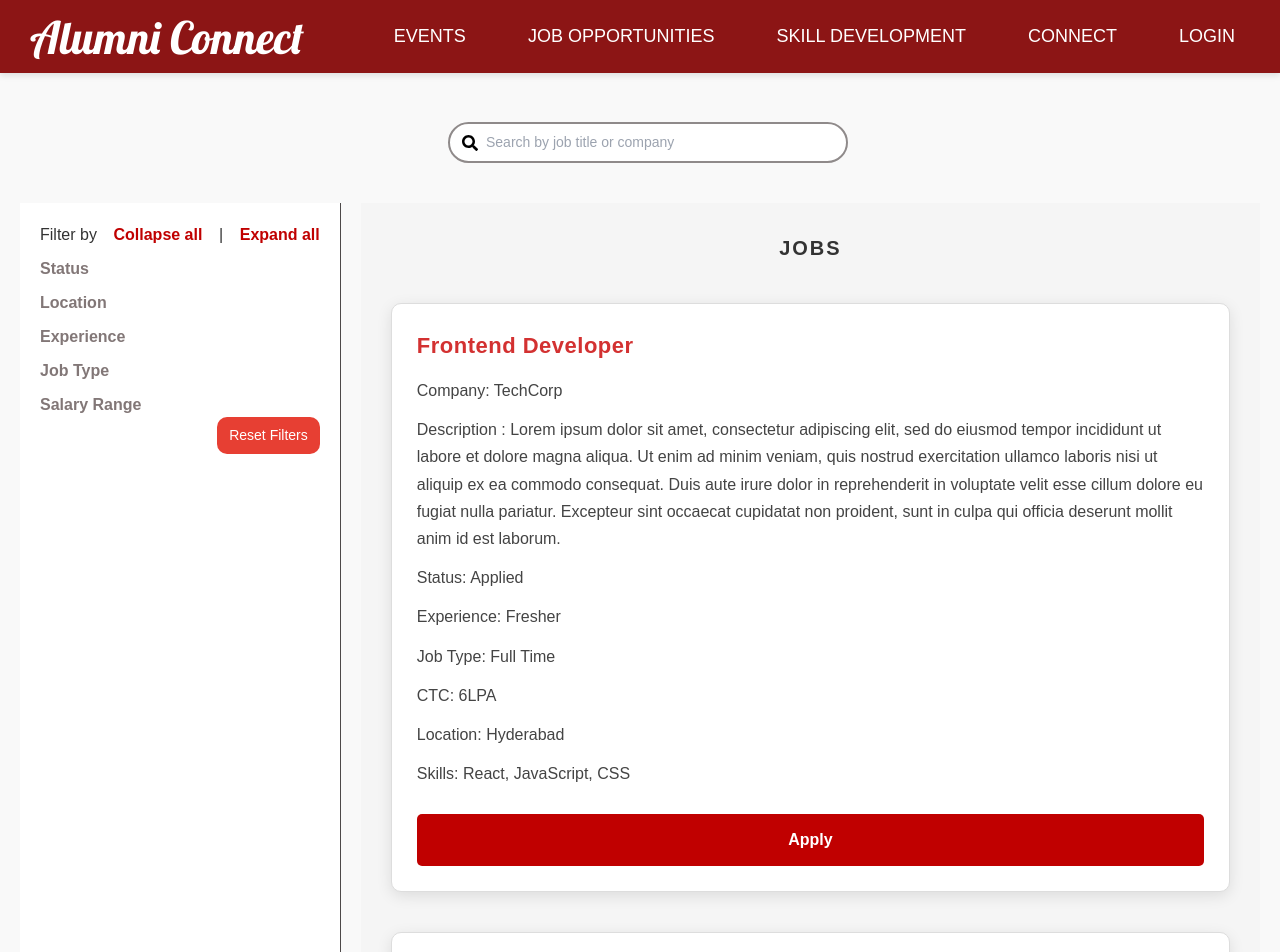
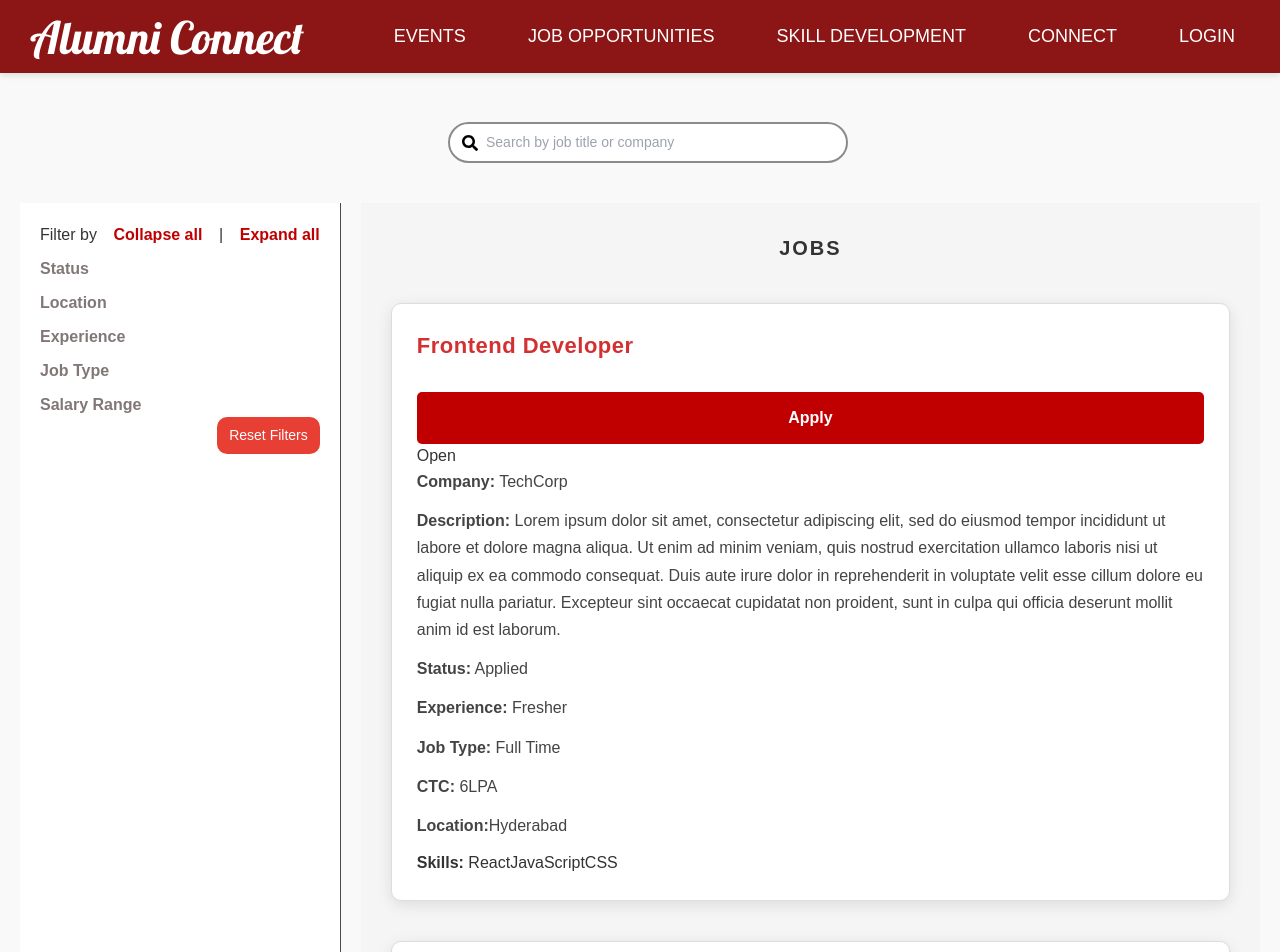
Before and after one commit to varshiniI3/AlumniConnect-Frontend, a React (Create React App) app: page /jobOpportunities in a window 1280 px wide. Shown: the top 952 px of the page. Built offline with nearby package versions, Linux system fonts and the light colour scheme.

Commit message:
Update Jobs.jsx

```diff
--- a/src/components/job_opportunities/Jobs.jsx
+++ b/src/components/job_opportunities/Jobs.jsx
@@ -1,4 +1,4 @@
-import React, { useState } from "react";
+import React, { useState ,useEffect} from "react";
 import "./jobs.css";
 import Navbar from '../home/Navbar';
 import { FaSearch } from "react-icons/fa";
@@ -14,6 +14,7 @@ const Jobs = () => {
   });
 
   const [searchQuery, setSearchQuery] = useState("");
+  const [currentDate, setCurrentDate] = useState(new Date());
 
   const [showFilterCategory, setShowFilterCategory] = useState({
     status: false,
@@ -23,42 +24,50 @@ const Jobs = () => {
     salaryRange: false,
   });
 
+  useEffect(() => {
+    const timer = setInterval(() => setCurrentDate(new Date()), 60000);
+    return () => clearInterval(timer);
+  }, []);
+
   const [jobs, setJobs] = useState([
     {
       id: 1,
       role: "Frontend Developer",
       company: "TechCorp",
-      description:"Lorem ipsum dolor sit amet, consectetur adipiscing elit, sed do eiusmod tempor incididunt ut labore et dolore magna aliqua. Ut enim ad minim veniam, quis nostrud exercitation ullamco laboris nisi ut aliquip ex ea commodo consequat. Duis aute irure dolor in reprehenderit in voluptate velit esse cillum dolore eu fugiat nulla pariatur. Excepteur sint occaecat cupidatat non proident, sunt in culpa qui officia deserunt mollit anim id est laborum.",
+      description: "Lorem ipsum dolor sit amet, consectetur adipiscing elit, sed do eiusmod tempor incididunt ut labore et dolore magna aliqua. Ut enim ad minim veniam, quis nostrud exercitation ullamco laboris nisi ut aliquip ex ea commodo consequat. Duis aute irure dolor in reprehenderit in voluptate velit esse cillum dolore eu fugiat nulla pariatur. Excepteur sint occaecat cupidatat non proident, sunt in culpa qui officia deserunt mollit anim id est laborum.",
       status: "Applied",
       experience: "Fresher",
       jobType: "Full Time",
       ctc: "6LPA",
       location: "Hyderabad",
       skills: ["React", "JavaScript", "CSS"],
+      deadline: "2025-03-01",
     },
     {
       id: 2,
       role: "Backend Developer",
       company: "InnovateSoft",
-      description:"Lorem ipsum dolor sit amet, consectetur adipiscing elit, sed do eiusmod tempor incididunt ut labore et dolore magna aliqua. Ut enim ad minim veniam, quis nostrud exercitation ullamco laboris nisi ut aliquip ex ea commodo consequat. Duis aute irure dolor in reprehenderit in voluptate velit esse cillum dolore eu fugiat nulla pariatur. Excepteur sint occaecat cupidatat non proident, sunt in culpa qui officia deserunt mollit anim id est laborum.",
+      description: "Lorem ipsum dolor sit amet, consectetur adipiscing elit, sed do eiusmod tempor incididunt ut labore et dolore magna aliqua. Ut enim ad minim veniam, quis nostrud exercitation ullamco laboris nisi ut aliquip ex ea commodo consequat. Duis aute irure dolor in reprehenderit in voluptate velit esse cillum dolore eu fugiat nulla pariatur. Excepteur sint occaecat cupidatat non proident, sunt in culpa qui officia deserunt mollit anim id est laborum.",
       status: "Not Applied",
       experience: "1-2 years",
       jobType: "Internship",
       ctc: "4LPA",
       location: "Mumbai",
       skills: ["Node.js", "Express", "MongoDB"],
+      deadline: "2024-12-31",
     },
     {
       id: 3,
       role: "Full Stack Developer",
       company: "Buildify",
-      description:"Lorem ipsum dolor sit amet, consectetur adipiscing elit, sed do eiusmod tempor incididunt ut labore et dolore magna aliqua. Ut enim ad minim veniam, quis nostrud exercitation ullamco laboris nisi ut aliquip ex ea commodo consequat. Duis aute irure dolor in reprehenderit in voluptate velit esse cillum dolore eu fugiat nulla pariatur. Excepteur sint occaecat cupidatat non proident, sunt in culpa qui officia deserunt mollit anim id est laborum.",
+      description: "Lorem ipsum dolor sit amet, consectetur adipiscing elit, sed do eiusmod tempor incididunt ut labore et dolore magna aliqua. Ut enim ad minim veniam, quis nostrud exercitation ullamco laboris nisi ut aliquip ex ea commodo consequat. Duis aute irure dolor in reprehenderit in voluptate velit esse cillum dolore eu fugiat nulla pariatur. Excepteur sint occaecat cupidatat non proident, sunt in culpa qui officia deserunt mollit anim id est laborum.",
       status: "Applied",
       experience: "5+ years",
       jobType: "Full Time",
       ctc: "12LPA",
       location: "Remote",
       skills: ["React", "Node.js", "GraphQL"],
+      deadline: "",
     },
   ]);
 
@@ -77,6 +86,12 @@ const Jobs = () => {
         : [...currentValues, value];
       return { ...prev, [category]: newValues };
     });
+  };
+
+  const isDeadlineOpen = (deadline) => {
+    if (!deadline) return true; // Consider jobs with no deadline as open
+    const deadlineDate = new Date(deadline);
+    return currentDate <= deadlineDate;
   };
 
   const filteredJobs = jobs.filter((job) => {
@@ -102,7 +117,7 @@ const Jobs = () => {
 
   return (
     <div>
-      <Navbar/>
+      <Navbar />
       {/* Search Bar */}
       <div className="search-bar">
         <FaSearch className="search-icon" />
@@ -318,20 +333,38 @@ const Jobs = () => {
             Reset Filters
           </button>
         </div>
+
+
         <div className="jobs-list">
           <h2>Jobs</h2>
           {filteredJobs.map((job) => (
             <div className="job-card" key={job.id}>
+              <div className="job-card-header">
                 <h3>{job.role}</h3>
-            <p>Company: {job.company}</p>
-            <p>Description : {job.description}</p>
-            <p>Status: {job.status}</p>
-            <p>Experience: {job.experience}</p>
-            <p>Job Type: {job.jobType}</p>
-            <p>CTC: {job.ctc}</p>
-            <p>Location: {job.location}</p>
-            <p>Skills: {job.skills.join(", ")}</p>
+
                 <button>Apply</button>
+              </div>
+              <div className="badge_1">
+              {isDeadlineOpen(job.deadline) ? (
+                <span className="open-badge">Open</span>
+              ) : (
+                <span className="closed-badge">Closed</span>
+              )}
+            </div>
+              <div className="job-details">
+                <p><strong>Company:</strong> {job.company}</p>
+                <p><strong>Description:</strong> {job.description}</p>
+                <p><strong>Status:</strong> {job.status}</p>
+                <p><strong>Experience:</strong> {job.experience}</p>
+                <p><strong>Job Type:</strong> {job.jobType}</p>
+                <p><strong>CTC:</strong> {job.ctc}</p>
+                <p><strong>Location:</strong><span className="badge">{job.location}</span></p>
+                <div className="skills_loc">
+                  <strong>Skills:</strong> {job.skills.map(skill => (
+                    <span key={skill} className="badge">{skill}</span>
+                  ))}
+                </div>
+              </div>
             </div>
           ))}
         </div>
```
Lines whose indentation alone changed are shown as unchanged.
